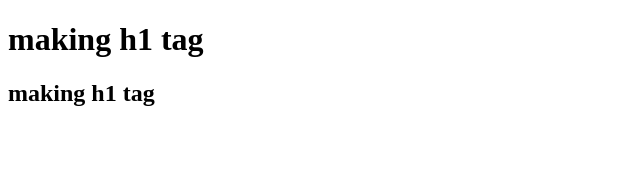
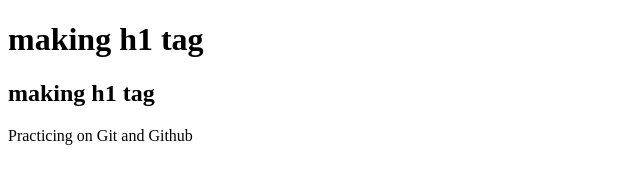
Before and after one commit to abdallah203451/Git-Practice, a plain HTML site: page index.html in a window 1280 px wide. Shown: the whole page, without its empty margins (0-640 px from the left). Drawn offline with Linux system fonts and the light colour scheme.

Commit message:
add paragraph tag

```diff
--- a/index.html
+++ b/index.html
@@ -8,5 +8,7 @@
   <body>
     <h1>making h1 tag</h1>
     <h2>making h1 tag</h2>
+
+    <p>Practicing on Git and Github</p>
   </body>
 </html>
```
